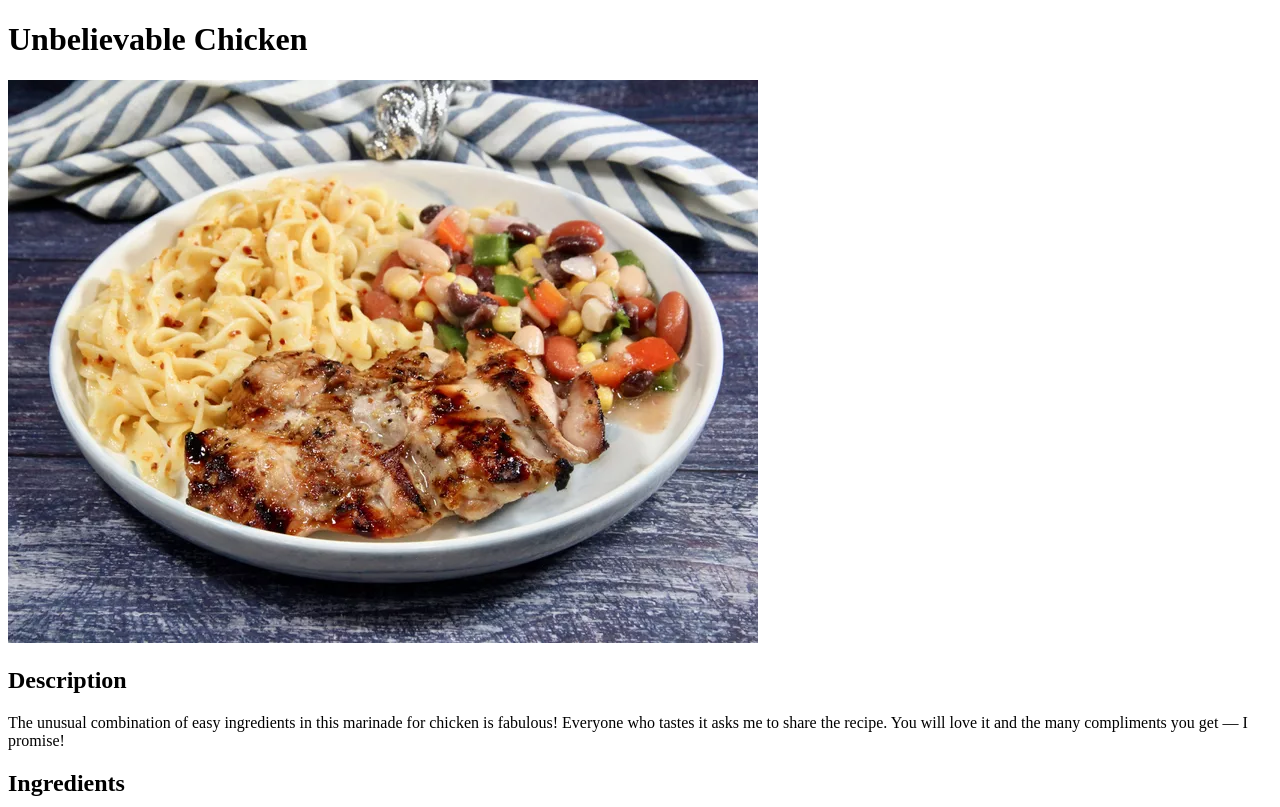
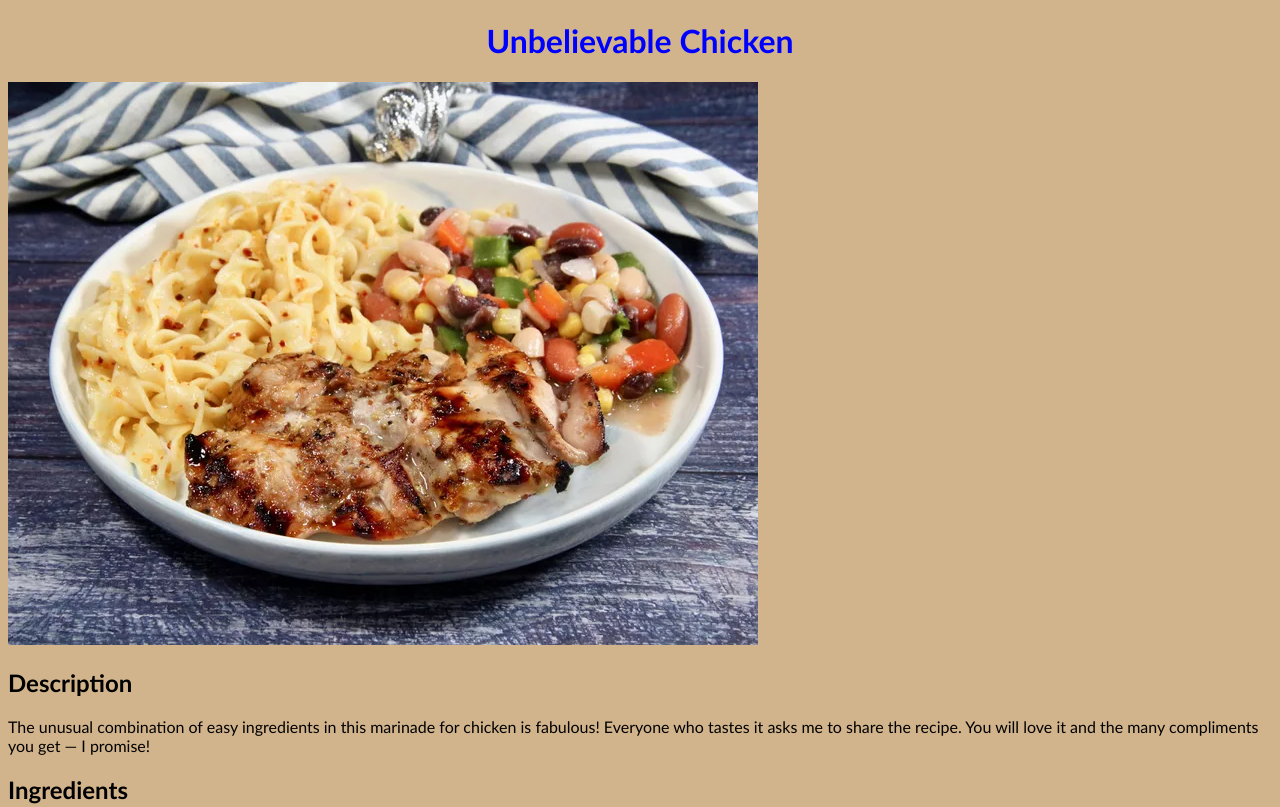
Before and after one commit to alexramirez27/odin-recipes, a plain HTML site: page recipes/unbelievable-chicken.html in a window 1280 px wide. Shown: the top 807 px of the page. Drawn offline with Linux system fonts and the light colour scheme.

Commit message:
Added css to this project
Added colors, background colors, and font variations to this project

```diff
--- /dev/null
+++ b/recipes/css/style-chicken.css
@@ -0,0 +1,9 @@
+body {
+    background-color: tan;
+    font-family:'Trebuchet MS', 'Lucida Sans Unicode', 'Lucida Grande', 'Lucida Sans', Arial, sans-serif;
+}
+
+h1 {
+    text-align: center;
+    color: blue;
+}
--- /dev/null
+++ b/recipes/css/style-taco.css
@@ -0,0 +1,9 @@
+body {
+    background-color: orange;
+    font-family: Verdana, Geneva, Tahoma, sans-serif;
+}
+
+h1 {
+    text-align: center;
+    color: red;
+}
--- /dev/null
+++ b/recipes/css/style-tomato.css
@@ -0,0 +1,9 @@
+body {
+    background-color: red;
+    font-family: Georgia, 'Times New Roman', Times, serif;
+}
+
+h1 {
+    text-align: center;
+    color: pink;
+}
--- a/recipes/unbelievable-chicken.html
+++ b/recipes/unbelievable-chicken.html
@@ -3,6 +3,7 @@
     <head>
         <meta charset="UTF-8">
         <title>Unbelievable Chicken</title>
+        <link rel="stylesheet" href="./css/style-chicken.css">
     </head>
     <body>
         <h1>Unbelievable Chicken</h1>
--- /dev/null
+++ b/styles.css
@@ -0,0 +1,4 @@
+body {
+    background-color: yellow;
+    font-family: 'Times New Roman', Times, serif;
+}
```
Also changed, not shown: index.html (+1 -0 lines), recipes/best-taco-casserole.html (+1 -0 lines), recipes/tomato-pie.html (+1 -0 lines).
